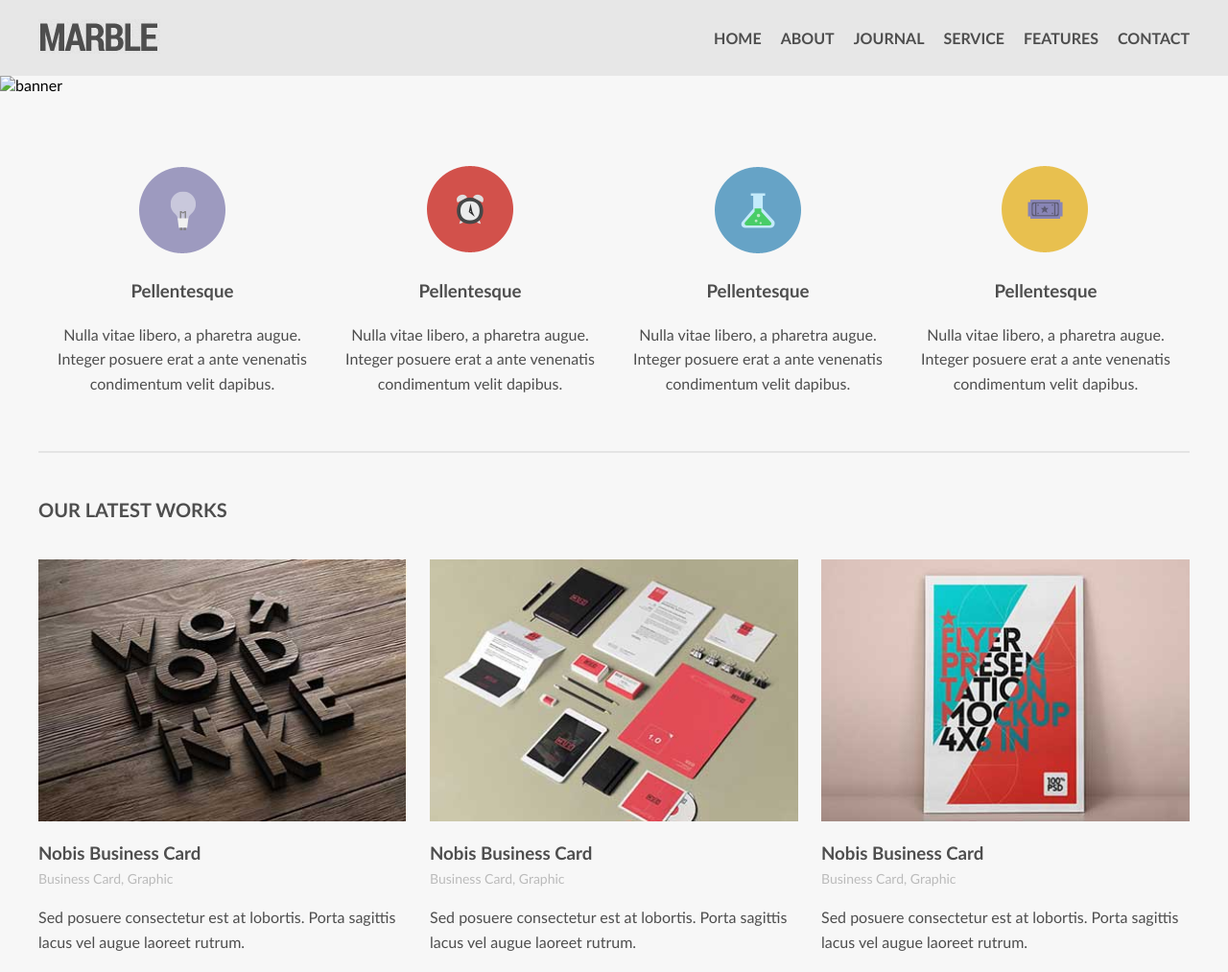
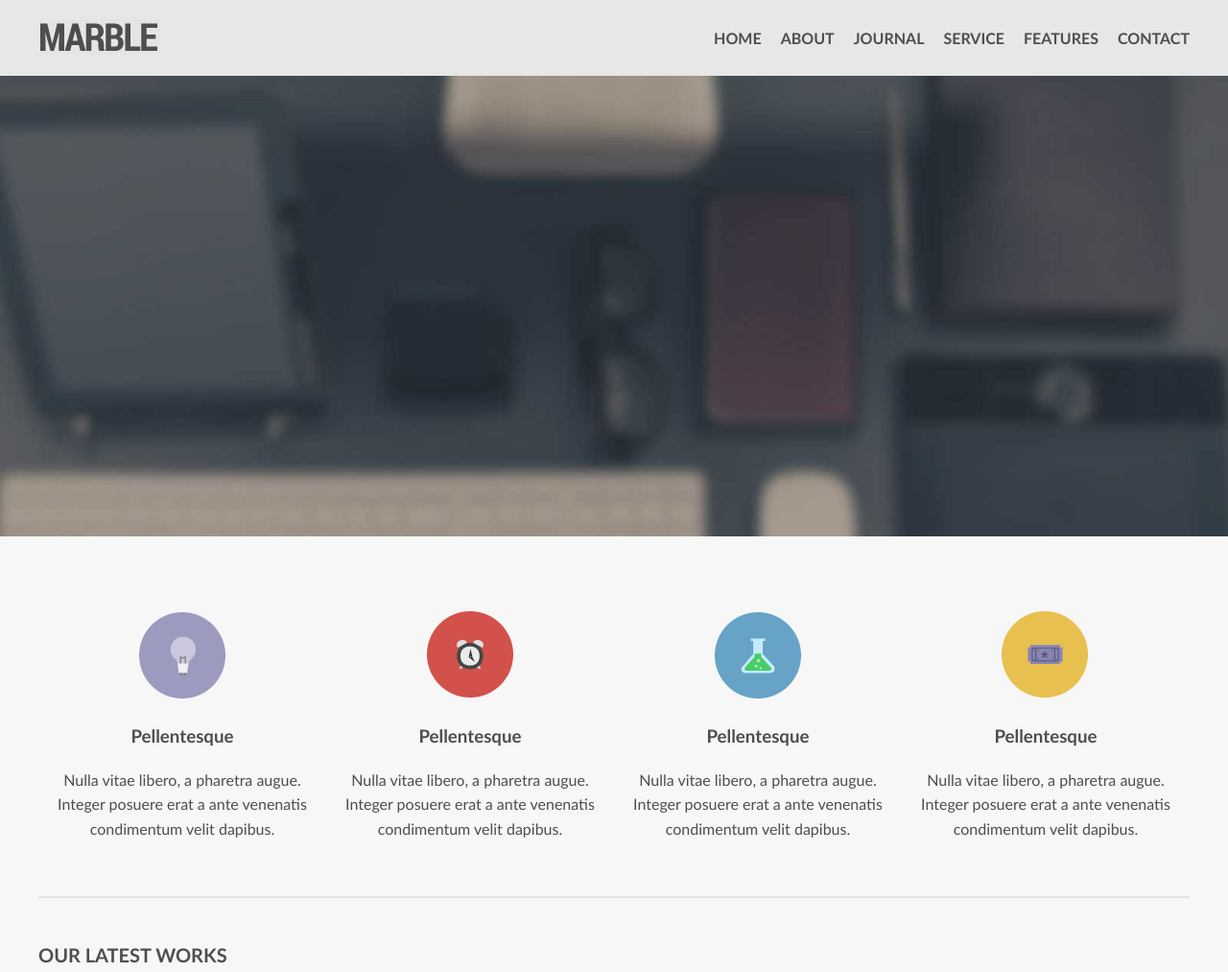
Before and after one commit to wh42933/PSD-to-Responsive-Website-001, a plain HTML site: page index.html in a window 1280 px wide. Shown: the top 1013 px of the page at 96% size. Drawn offline with nearby package versions, Linux system fonts and the light colour scheme.

Commit message:
correcting image source back to srcset for banner in pictrue element

```diff
--- a/index.html
+++ b/index.html
@@ -36,7 +36,7 @@
               <picture>
                 <source srcset="images/banner-s.jpg" media="(max-width: 480px)">
                 <source srcset="images/banner-m.jpg" media="(max-width: 768px)">
-                <img source="images/banner.jpg" alt="banner">
+                <img srcset="images/banner.jpg" alt="banner">
             </picture>
         </div>
 
```
